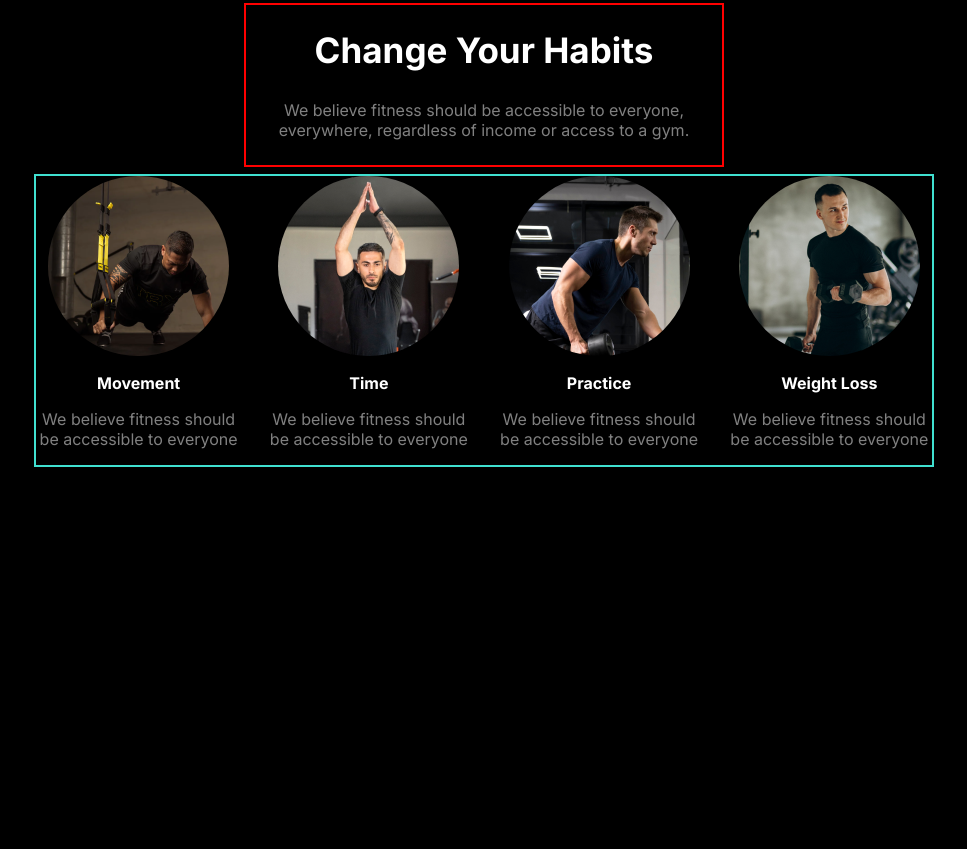
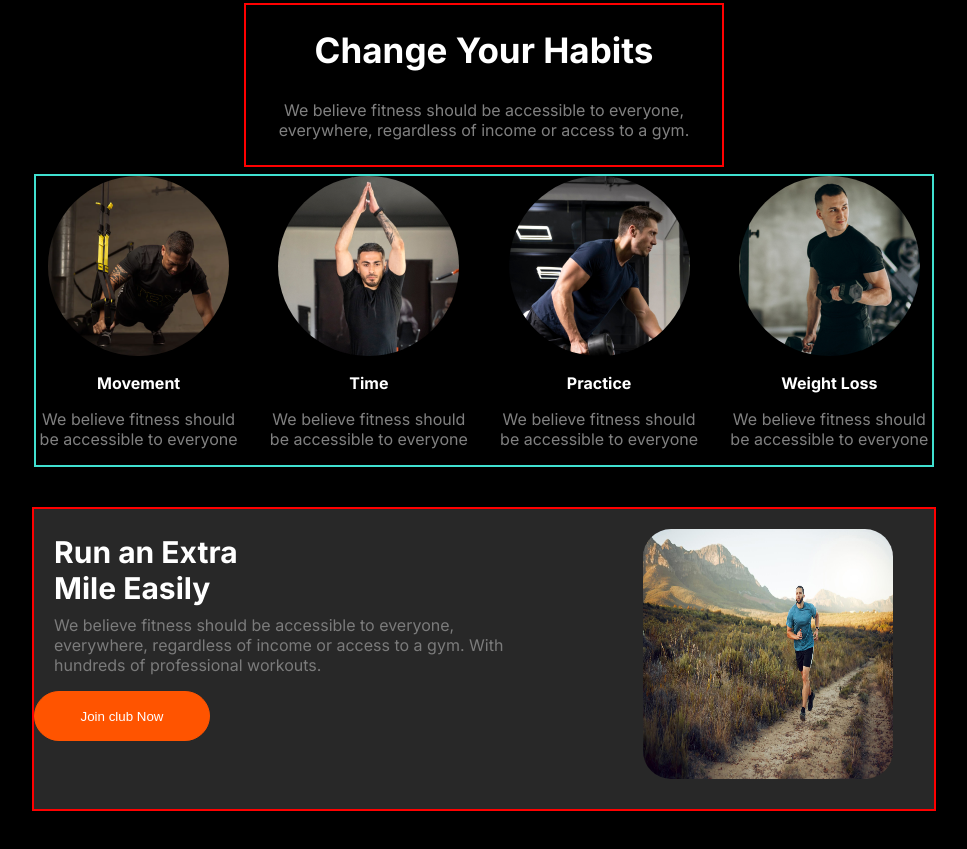
Before and after one commit to rimiruma/Assignment-2-Fitness-website, a plain HTML site: page index.html in a window 1280 px wide. Shown: the part 687-1536 px from the top of the page, without its empty margins (156-1123 px from the left). Before the commit the page ends 1162 px from the top, so only its background shows below. Drawn offline with Linux system fonts and the light colour scheme.

Commit message:
added run section done

```diff
--- a/index.html
+++ b/index.html
@@ -93,6 +93,23 @@
             </div>
         </section>
         <!-- Habits section ends -->
+
+        <!-- Run section start -->
+        <section class="about-section-container">
+            <div class="about-section">
+                <div class="about-section-title">
+                    <h1>Run an Extra Mile Easily</h1>
+                    <p>We believe fitness should be accessible to everyone, <br>
+                        everywhere, regardless of income or access to a gym. With <br>
+                        hundreds of professional workouts.</p>
+                    <button class="btn-primary primary">Join club Now</button>
+                </div>
+                <div class="about-section-img">
+                    <img src="images/run.jpg" alt="">
+                </div>
+            </div>
+        </section>
+        <!-- Run section ends -->
     </main>
     <footer></footer>
 </body>
--- a/responsive/responsive.css
+++ b/responsive/responsive.css
@@ -46,4 +46,6 @@
     .br{
         display: none;
     }
+
+
 }
--- a/styles/fitness.css
+++ b/styles/fitness.css
@@ -272,3 +272,44 @@
 .section-content p{
     color: #FFFFFF80;
 }
+
+/* run section styles here */
+.about-section {
+    width: 900px;
+    height: 300px;
+    /* display: flex; */
+    background-color: #8080804f;
+    margin: 40px auto;
+    border: 2px solid red;
+}
+
+.about-section img {
+    width: 250px;
+    height: 250px;
+    border-radius: 28px;
+    margin-left: 30%;
+    margin-top: 20px;
+}
+
+.about-section-title h1 {
+    margin-right: 60%;
+    font-size: 30px;
+    font-weight: bold;
+    color: #ffffff;
+    padding-left: 20px;
+}
+
+.about-section-title p {
+    margin-right: 65px;
+    margin-top: -3%;
+    color: #808080f2;
+    padding-left: 20px;
+}
+
+.about-section-title .btn-primary{
+    margin-right: 60%;
+}
+
+.about-section {
+    display: flex;
+}
```
